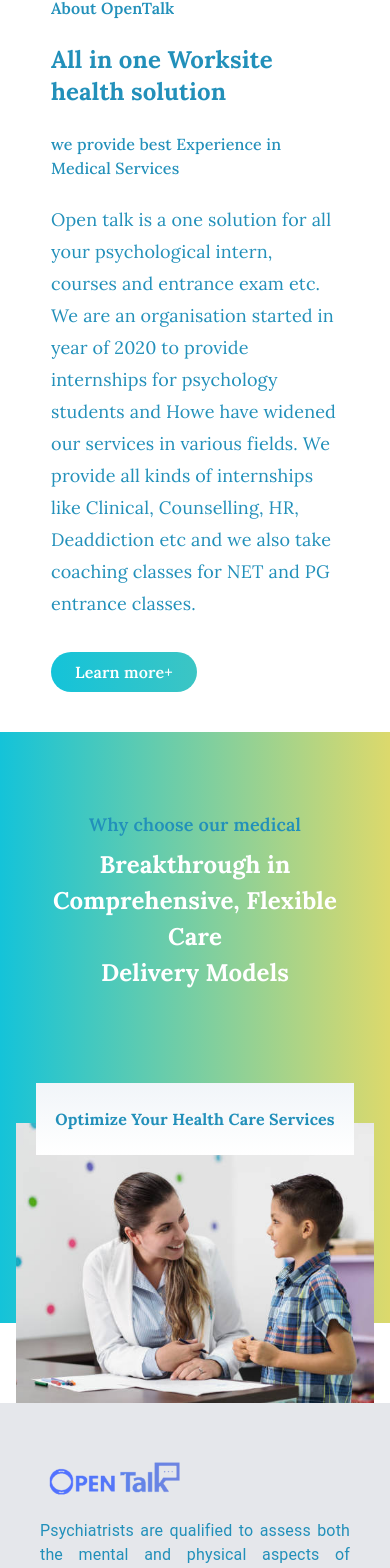
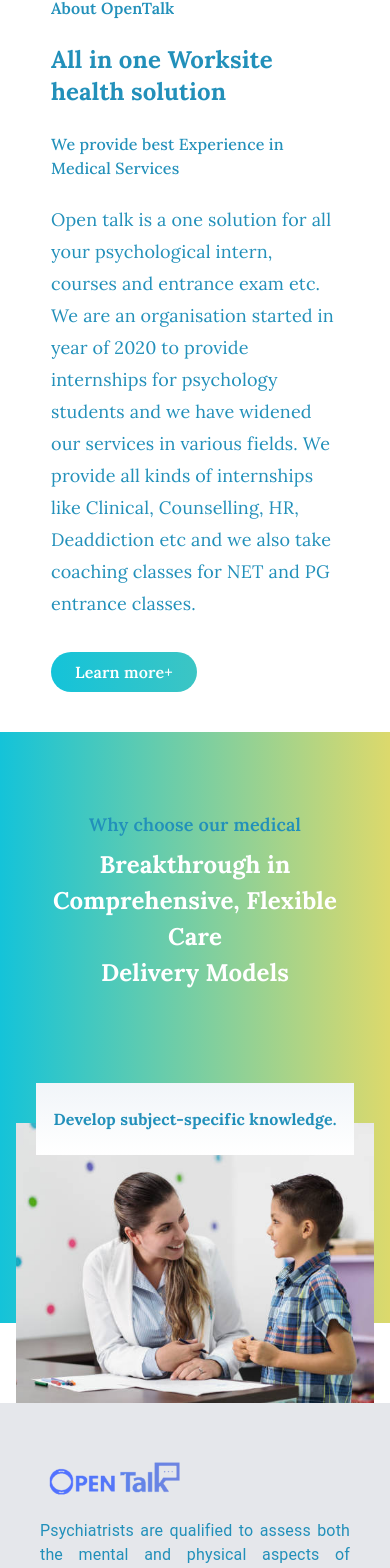
Before and after one commit to annamalairv/medicalsite-FT1, a Next.js app: page /about in a window 390 px wide. Shown: the part 800-2368 px from the top of the page. Built offline with nearby package versions, Linux system fonts and the light colour scheme.

Commit message:
scroll to appoint and content text changes on side nav, subheader, 3 image text

```diff
--- a/components/about/about_main_screen.tsx
+++ b/components/about/about_main_screen.tsx
@@ -11,10 +11,10 @@
             All in one Worksite health solution
           </div>
           <div className="text-[#2290BA] pt-2 lora-medium">
-            we provide best Experience in Medical Services
+            We provide best Experience in Medical Services
           </div>
           <div className="text-lg leading-8 pt-2 lora-regular text-[#2290BA]">
-          Open talk is a one solution for all your psychological intern, courses and entrance exam etc. We are an organisation started in year of 2020 to provide internships for psychology students and Howe have widened our services in various fields. We provide all kinds of internships like Clinical, Counselling, HR, Deaddiction etc and we also take coaching classes for NET and PG entrance classes.
+          Open talk is a one solution for all your psychological intern, courses and entrance exam etc. We are an organisation started in year of 2020 to provide internships for psychology students and we have widened our services in various fields. We provide all kinds of internships like Clinical, Counselling, HR, Deaddiction etc and we also take coaching classes for NET and PG entrance classes.
           </div>
           <div className="pt-4">
             <div className="rounded-full px-6 py-2 bg-gradient-to-r from-[#14C3D9] to-[#3CC5C4] cursor-pointer text-white lora-semibold">
--- a/components/common/footer.tsx
+++ b/components/common/footer.tsx
@@ -34,8 +34,8 @@
             <div className={`md:flex hidden justify-center`}>
                 <div className="flex flex-row gap-4 py-2 w-fit justify-between container">
                     <div className="flex flex-col gap-4 py-2 w-1/3 ">
-                        <div className="" style={{scale:1.1}} >
-                        <Image width={150} height={45} alt={"logo"} src={"/assets/images/otLogo.png"} />
+                        <div className="" style={{ scale: 1.1 }} >
+                            <Image width={150} height={45} alt={"logo"} src={"/assets/images/otLogo.png"} />
                         </div>
 
                         <div className="flex items-center gap-4">
@@ -57,7 +57,9 @@
                                 <MailOutlineIcon color="inherit" />
                             </div>
                             <div className="text-primary">
-                                booking@seeva.com
+                                <a href="mailto:booking@seeva.com">
+                                    booking@seeva.com
+                                </a>
                             </div>
 
                         </div>
@@ -66,7 +68,7 @@
                                 <PhoneEnabledIcon color="inherit" />
                             </div>
                             <div className="text-primary">
-                                +91 86101 86163
+                              <a href="tel:+918610186163">+91 86101 86163</a>
                             </div>
                         </div>
                     </div>
@@ -166,7 +168,9 @@
                                 <MailOutlineIcon color="inherit" />
                             </div>
                             <div className="text-primary">
-                                booking@seeva.com
+                            <a href="mailto:booking@seeva.com">
+                                    booking@seeva.com
+                                </a>
                             </div>
 
                         </div>
@@ -175,7 +179,7 @@
                                 <PhoneEnabledIcon color="inherit" />
                             </div>
                             <div className="text-primary">
-                                +91 86101 86163
+                            <a href="tel:+918610186163">+91 86101 86163</a>
                             </div>
                         </div>
                     </div>
--- a/components/common/sidenav.tsx
+++ b/components/common/sidenav.tsx
@@ -8,10 +8,10 @@
 import LocationOnIcon from '@mui/icons-material/LocationOn';
 import PhoneEnabledIcon from '@mui/icons-material/PhoneEnabled';
 interface SideNavProps {
-    closeSideNav:Function;
+    closeSideNav: Function;
 }
 const SideNav: React.FC<SideNavProps> = (props) => {
-    const {closeSideNav} = props
+    const { closeSideNav } = props
     const [selectedRoute, setRoute] = useState<string>();
     const router = useRouter();
 
@@ -40,7 +40,7 @@
         <div className="bg-white h-full flex flex-col px-4 md:px-10 pt-6 pb-2 w-[80vw] md:w-[350px] lg:w-[400px]">
             <div className="flex justify-between gap-2 items-center">
                 <Image loader={myLoader} width={150} height={65} alt={"logo"} src={"assets/images/otLogo.png"} />
-                <CloseIcon fontSize="large" onClick={()=>{closeSideNav()}} />
+                <CloseIcon fontSize="large" onClick={() => { closeSideNav() }} />
             </div>
             <div className={`flex flex-col gap-2 md:hidden text-primary pt-4`}>
                 <Link className={`text-xl py-3 md:p-4 ${selectedRoute == "Home" ? "font-bold underline underline-offset-4" : "hover:font-semibold "}`} href="/home">Home</Link>
@@ -56,7 +56,7 @@
                     About us
                 </div>
                 <div className="text-xl text-primary pt-2 leading-10">
-                Lorem ipsum dolor sit amet consectetur adipisicing elit. Praesentium, tempora reiciendis.
+                Open talk is a one solution for all your psychological intern, courses and entrance exam etc. We are an organisation started in year of 2020 to provide internships for psychology students and we have widened our services in various fields.
                 </div>
                 <div className="text-2xl text-primary pb-3 pt-8 border-b">
                     Contact
@@ -67,7 +67,7 @@
                             <LocationOnIcon color="inherit" />
                         </div>
                         <div className="text-primary">
-                    354 Oakridge, Camden NJ 08102 - USA
+                            55, Ganesh Nagar, Singanallur, Coimbatore 641-002
                         </div>
                     </div>
                     <div className="flex items-center gap-4">
@@ -75,9 +75,13 @@
                             <MailOutlineIcon color="inherit" />
                         </div>
                         <div className="text-primary">
+                            <a href="mailto:support@seeva.com">
                                 support@seeva.com
+                            </a>
                             <div className="text-primary">
+                            <a href="mailto:info@seeva.com">
                             info@seeva.com
+                            </a>
                             </div>
                         </div>
 
@@ -87,7 +91,7 @@
                             <PhoneEnabledIcon color="inherit" />
                         </div>
                         <div className="text-primary">
-                    +012 (345) 678 99
+                        <a href="tel:+918610186163">+91 86101 86163</a>
                         </div>
                     </div>
                 </div>
--- a/components/contact/why_choose_us.tsx
+++ b/components/contact/why_choose_us.tsx
@@ -20,13 +20,13 @@
             <div className="absolute inset-x-0 -bottom-[80px] z-1 2xl:container 2xl:mx-auto">
                 <div className="grid grid-cols-1 md:grid-cols-2 lg:grid-cols-3 gap-2 md:gap-4 lg:gap-6 px-4 md:px-10">
                     <div className="slideLeft">
-                <ImageCardWithText imageUrl={"/assets/images/img1.jpg"} text={"Optimize Your Health Care Services"} />
+                <ImageCardWithText imageUrl={"/assets/images/img1.jpg"} text={"Develop subject-specific knowledge."} />
                     </div>
                 <div className="lg:-mt-10 hidden md:block ">
-                <ImageCardWithText imageUrl={"/assets/images/img2.jpg"} text={"Optimize Your Health Care Services"} />
+                <ImageCardWithText imageUrl={"/assets/images/img2.jpg"} text={"To know yourself"} />
                 </div>
                 <div className="hidden lg:block slideRight">
-                <ImageCardWithText imageUrl={"/assets/images/img3.jpg"} text={"Optimize Your Health Care Services"} />
+                <ImageCardWithText imageUrl={"/assets/images/img3.jpg"} text={"To better understand others"} />
                 </div>
                 </div>
             </div>
--- a/components/home/appointment.tsx
+++ b/components/home/appointment.tsx
@@ -33,11 +33,11 @@
 
             </div>
             <div className="lora-regular md:text-lg lg:text-xl 2xl:text-2xl pt-4 md:pt-8 text-[#2290BA] text-justify">
-              Dolor sit amet consectetur adipiscing elitsedes eiusmod tempor
-              incididunt utlabore Lorem
+            Choose a healthy lifestyle and overcome the obstacles that inhibit them from making smarter decisions
             </div>
             <div className="lora-semibold mt-10">
-              <div className="p-2 px-8 xl:p-4 xl:px-12 rounded-full bg-gradient-to-r from-[#14C3D9] to-[#3CC5C4] cursor-pointer text-center  lg:text-xl xl:text-2xl 2xl:text-3xl text-white">
+              <div onClick={()=>document?.getElementById('MAKE_APPOINMENT_SECTION')?.scrollIntoView({ behavior: 'smooth' })}
+               className="p-2 px-8 xl:p-4 xl:px-12 rounded-full bg-gradient-to-r from-[#14C3D9] to-[#3CC5C4] cursor-pointer text-center  lg:text-xl xl:text-2xl 2xl:text-3xl text-white">
                 Make an Appointment +
               </div>
             </div>
@@ -88,7 +88,7 @@
               incididunt utlabore Lorem
             </div>
             <div className="lora-semibold my-10">
-              <div className="p-2 px-8 xl:p-4 xl:px-12 rounded-full bg-[#14C3D9] text-center  lg:text-xl xl:text-2xl 2xl:text-3xl text-white">
+              <div onClick={()=>document?.getElementById('MAKE_APPOINMENT_SECTION')?.scrollIntoView({ behavior: 'smooth' })} className="p-2 px-8 xl:p-4 xl:px-12 rounded-full bg-[#14C3D9] text-center  lg:text-xl xl:text-2xl 2xl:text-3xl text-white">
                 Make an Appointment +
               </div>
             </div>
--- a/components/home/make_an_appointment.tsx
+++ b/components/home/make_an_appointment.tsx
@@ -14,7 +14,7 @@
 
   return (
     <div className="flex flex-col-reverse md:flex-row container mx-auto  lg:px-10 xl:px-20 py-10 md:h-[800px]">
-      <div className="flex-1 bg-gradient-to-r from-[#3CC5C4] to-[#14C3D9]  px-4 lg:px-8 xl:px-10  text-center md:text-start">
+      <div id="MAKE_APPOINMENT_SECTION" className="flex-1 bg-gradient-to-r from-[#3CC5C4] to-[#14C3D9]  px-4 lg:px-8 xl:px-10  text-center md:text-start">
         <div className="text-white text-[24px] md:text-[30px] lg:text-[38px] py-2 pt-8 lora-regular">Make an appointment</div>
         <div className=" text-[28px] md:text-[38px] lg:text-[45px] text-[#0e204d] py-2 lora-bold">
           Make an Appointment to Doctor Visit
```
Also changed, not shown: 1 other file (tests, documents, lock files or other folders). Lines whose indentation alone changed are shown as unchanged.
